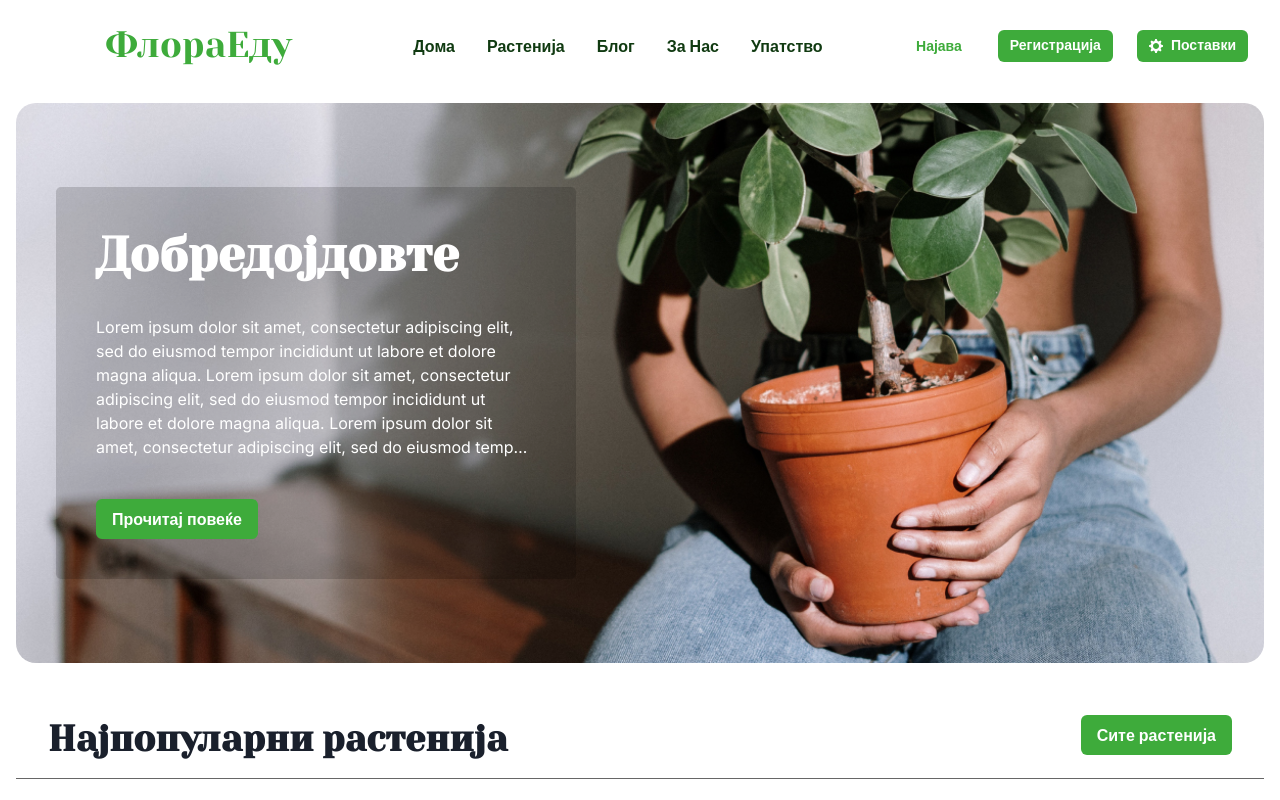
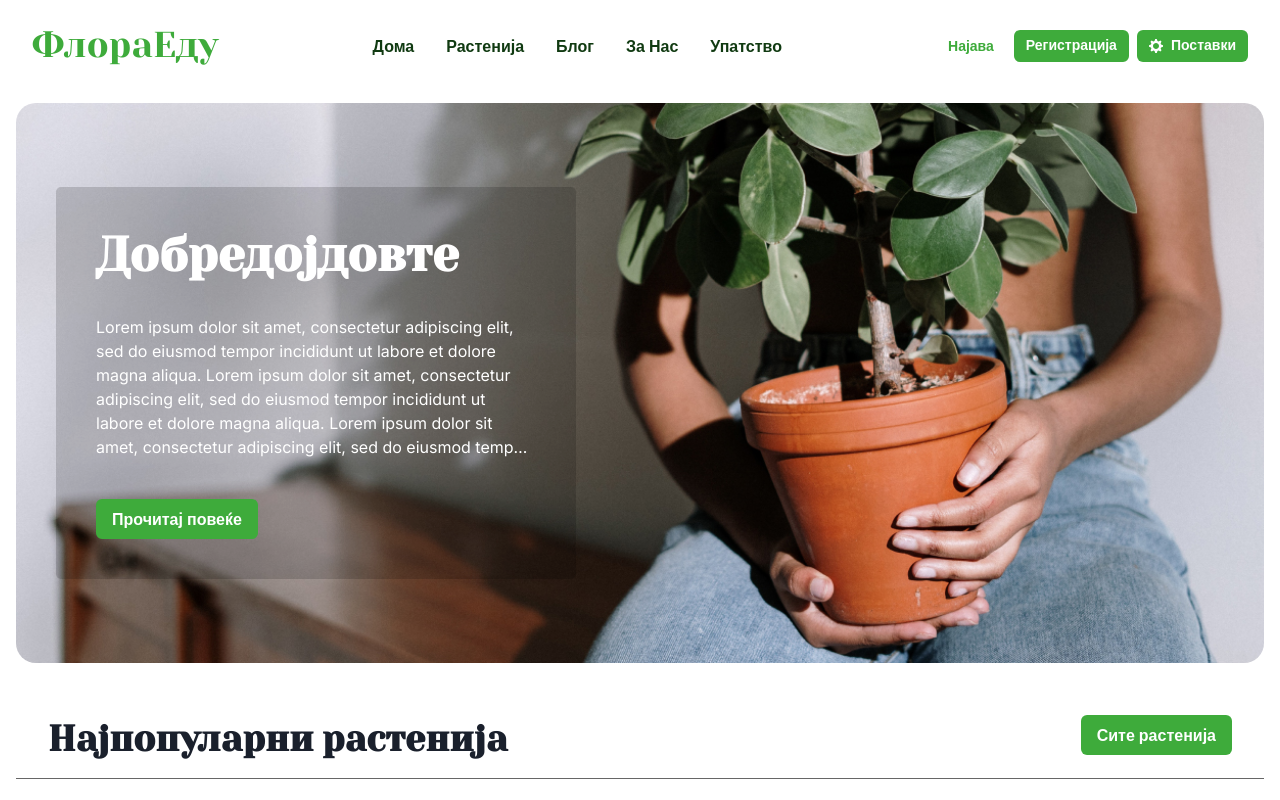
Before and after one commit to dev-marko/flora-edu, a React (Vite) app: page / in a window 1280 px wide. Shown: the top 800 px of the page. Built offline with nearby package versions, Linux system fonts and the light colour scheme; a web font is replaced by a local one.

Commit message:
Refactor Navbar alignment

```diff
--- a/src/components/Navbar/Navbar.tsx
+++ b/src/components/Navbar/Navbar.tsx
@@ -38,11 +38,12 @@ const Navbar = ({ onOpenDisplayPreferencesCallback }: Props) => {
         align={'center'}
       >
         <Flex
-          flex={{ base: 1, md: 3, lg: 3, xl: 'auto' }}
-          ml={{ base: -2 }}
-          display={{ base: 'flex', md: 'flex', lg: 'flex', xl: 'none' }}
+          flex={1}
+          justify={{ base: 'space-between', md: 'space-between' }}
+          align={'center'}
         >
           <IconButton
+            display={{ base: 'flex', md: 'flex', lg: 'flex', xl: 'none' }}
             onClick={onToggle}
             icon={
               isOpen ? <CloseIcon w={3} h={3} /> : <HamburgerIcon w={5} h={5} />
@@ -50,12 +51,6 @@ const Navbar = ({ onOpenDisplayPreferencesCallback }: Props) => {
             variant={'ghost'}
             aria-label={'Toggle Navigation'}
           />
-        </Flex>
-        <Flex
-          flex={{ base: 1, md: 6 }}
-          justify={{ base: 'center', md: 'space-evenly' }}
-          align={'center'}
-        >
           <Heading
             textAlign={useBreakpointValue({ base: 'center', md: 'left' })}
             color={theme.colors.primary[500]}
@@ -65,20 +60,10 @@ const Navbar = ({ onOpenDisplayPreferencesCallback }: Props) => {
             ФлораЕду
           </Heading>
 
-          <Flex
-            display={{ base: 'none', md: 'none', lg: 'none', xl: 'flex' }}
-            ml={10}
-          >
+          <Flex display={{ base: 'none', md: 'none', lg: 'none', xl: 'flex' }}>
             <DesktopNav />
           </Flex>
-        </Flex>
-
-        <Stack
-          flex={{ base: 1, md: 3, lg: 3, xl: 0 }}
-          justify={'flex-end'}
-          direction={'row'}
-          spacing={6}
-        >
+          <Stack justify={'start'} direction={'row'} spacing={2}>
             <Button
               as={'a'}
               variant={'link'}
@@ -117,6 +102,7 @@ const Navbar = ({ onOpenDisplayPreferencesCallback }: Props) => {
             </Button>
           </Stack>
         </Flex>
+      </Flex>
 
       <Collapse in={isOpen} animateOpacity endingHeight={'45em'}>
         <MobileNav
```
Lines whose indentation alone changed are shown as unchanged.
